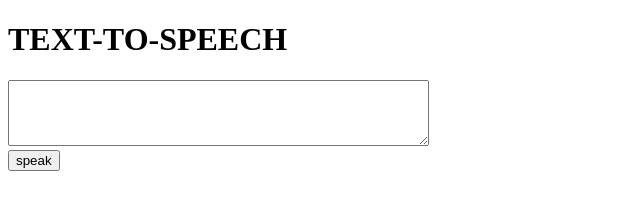
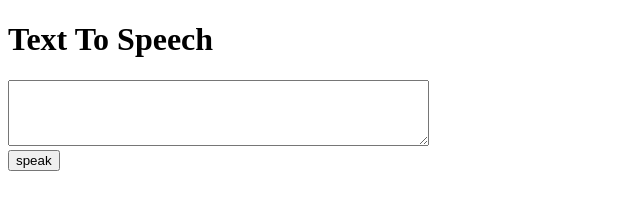
Before and after one commit to Shayankhannn/text-to-speech, a plain HTML site: page index.html in a window 1280 px wide. Shown: the whole page, without its empty margins (0-640 px from the left). Drawn offline with Linux system fonts and the light colour scheme.

Commit message:
Update index.html

```diff
--- a/index.html
+++ b/index.html
@@ -20,7 +20,7 @@
             synth.speak(voice);
         }
     </script> -->
-    <h1>TEXT-TO-SPEECH</h1>
+    <h1>Text To Speech</h1>
     <textarea id="textbox" cols="50" rows="4"></textarea>
     <br>
     <button id="speakbtn" onclick="speak()">speak</button>
```
